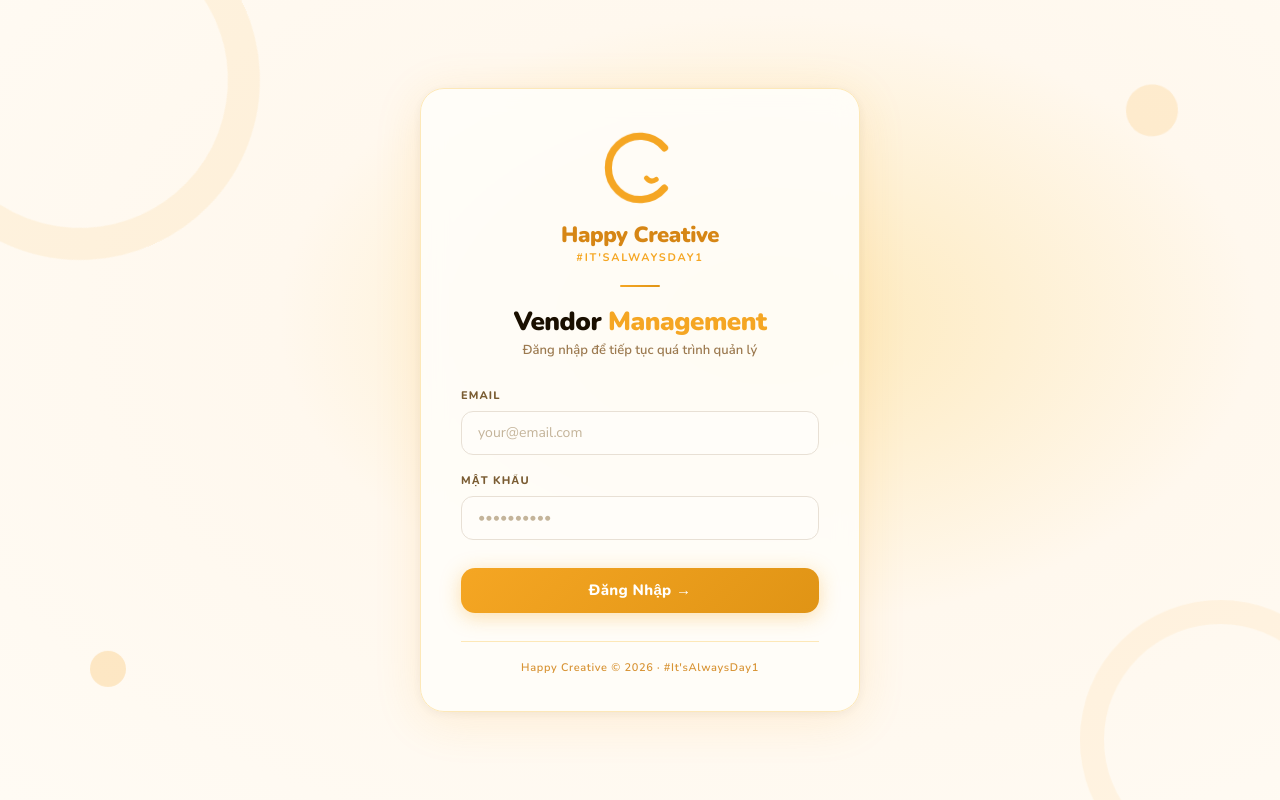
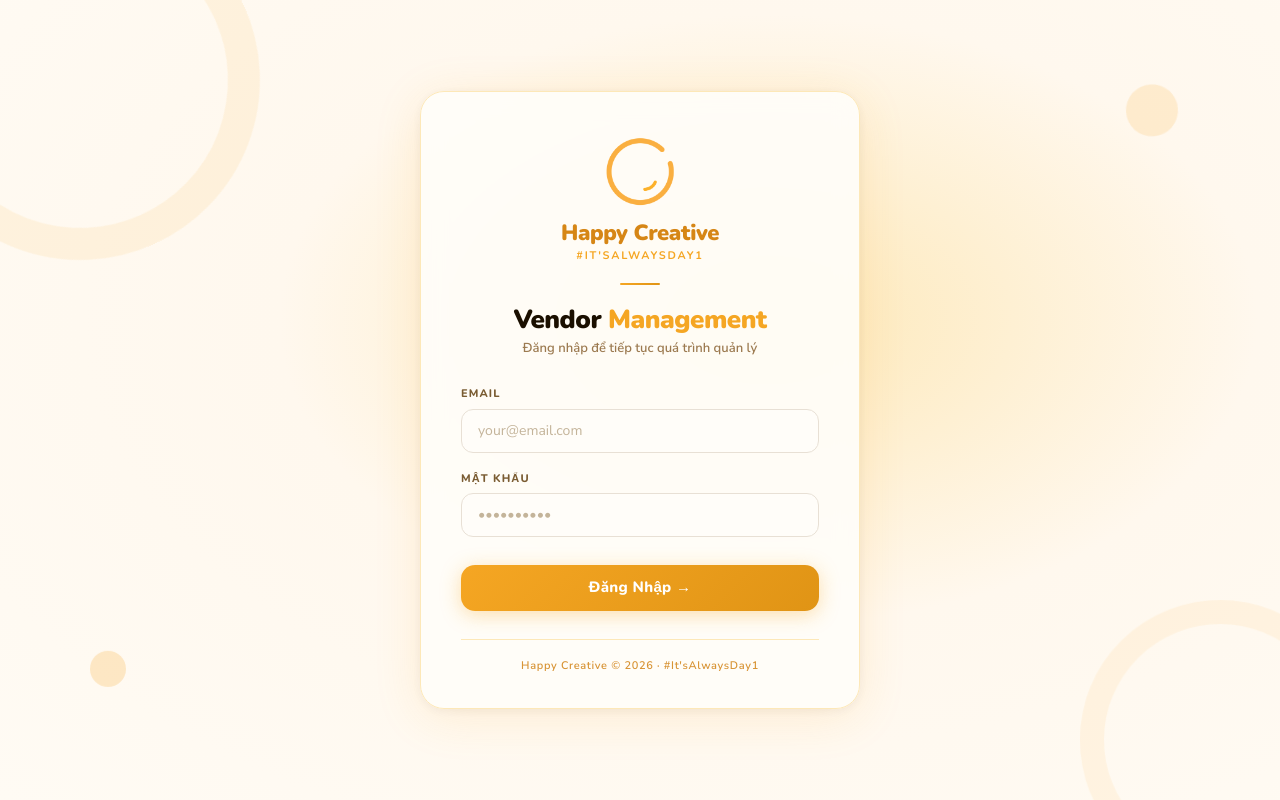
Before and after one commit to thanhdatpb/Vendor_Management_Golang, a React (Vite) app in the folder frontend/: page / in a window 1280 px wide. Built offline with nearby package versions, Linux system fonts and the light colour scheme.

Commit message:
change logo company for layout login

```diff
--- a/frontend/src/pages/Login.jsx
+++ b/frontend/src/pages/Login.jsx
@@ -1,30 +1,7 @@
 import { useState } from "react";
 import { useNavigate } from "react-router-dom";
 import { useAuth } from "../context/AuthContext";
-
-// ── Inline SVG logo replicating Happy Creative mark ──────
-function HappyCreativeLogo({ size = 80, color = "#F5A623" }) {
-  return (
-    <svg width={size} height={size} viewBox="0 0 200 200" fill="none" xmlns="http://www.w3.org/2000/svg">
-      {/* Outer arc — open C shape */}
-      <path
-        d="M168 44 A88 88 0 1 0 168 156"
-        stroke={color}
-        strokeWidth="20"
-        strokeLinecap="round"
-        fill="none"
-      />
-      {/* Inner smile stroke */}
-      <path
-        d="M118 128 Q130 142 145 132"
-        stroke={color}
-        strokeWidth="14"
-        strokeLinecap="round"
-        fill="none"
-      />
-    </svg>
-  );
-}
+import logoImg from "../assets/logo.png";
 
 export default function Login() {
   const { login, user: contextUser } = useAuth();
@@ -202,8 +179,8 @@ export default function Login() {
 
           {/* Brand header */}
           <div style={{ textAlign: "center", marginBottom: 32 }}>
-            <div className="hc-float-a" style={{ display: "inline-block", marginBottom: 12 }}>
-              <HappyCreativeLogo size={72} color={ORANGE} />
+            <div style={{ display: "inline-block", marginBottom: 12 }}>
+              <img src={logoImg} alt="Happy Creative Logo" style={{ width: 72, height: 72, objectFit: "contain" }} />
             </div>
 
             <div style={{
```
Also changed, not shown: frontend/src/assets/logo.png (added).
